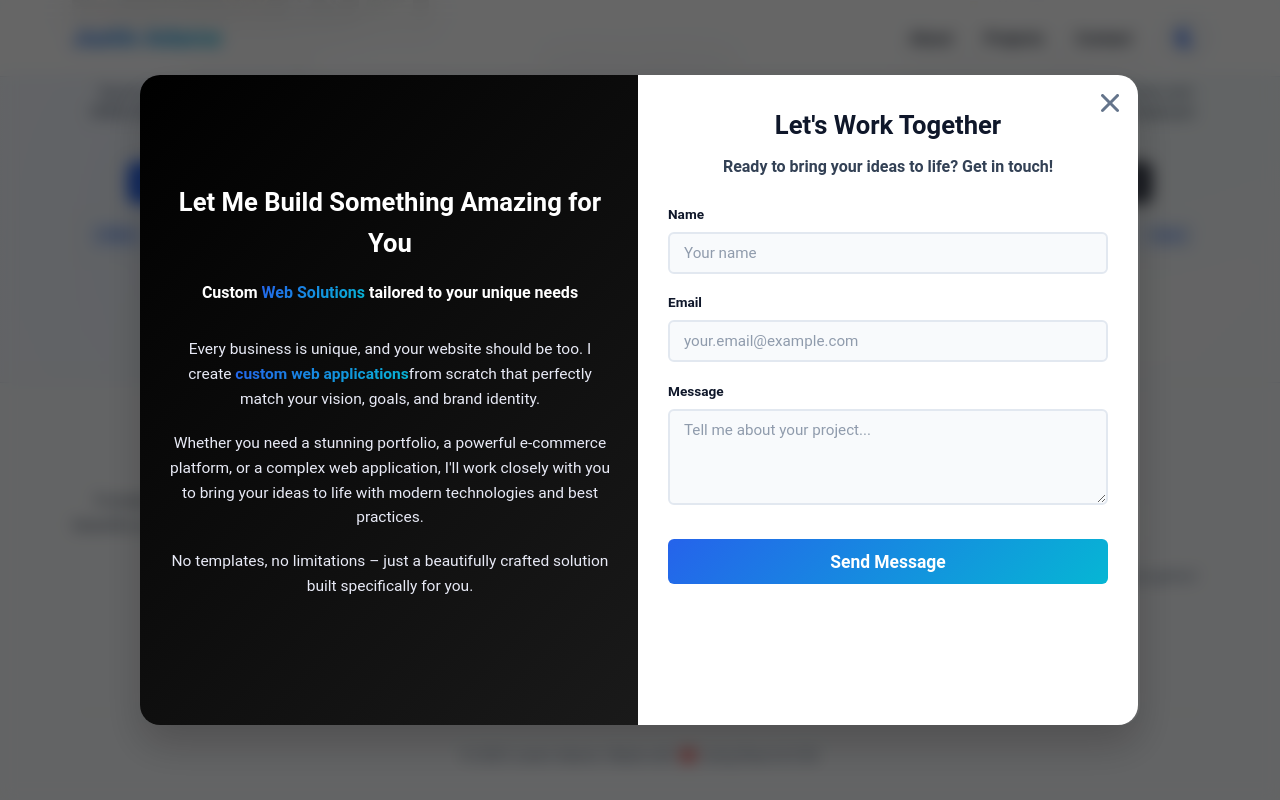
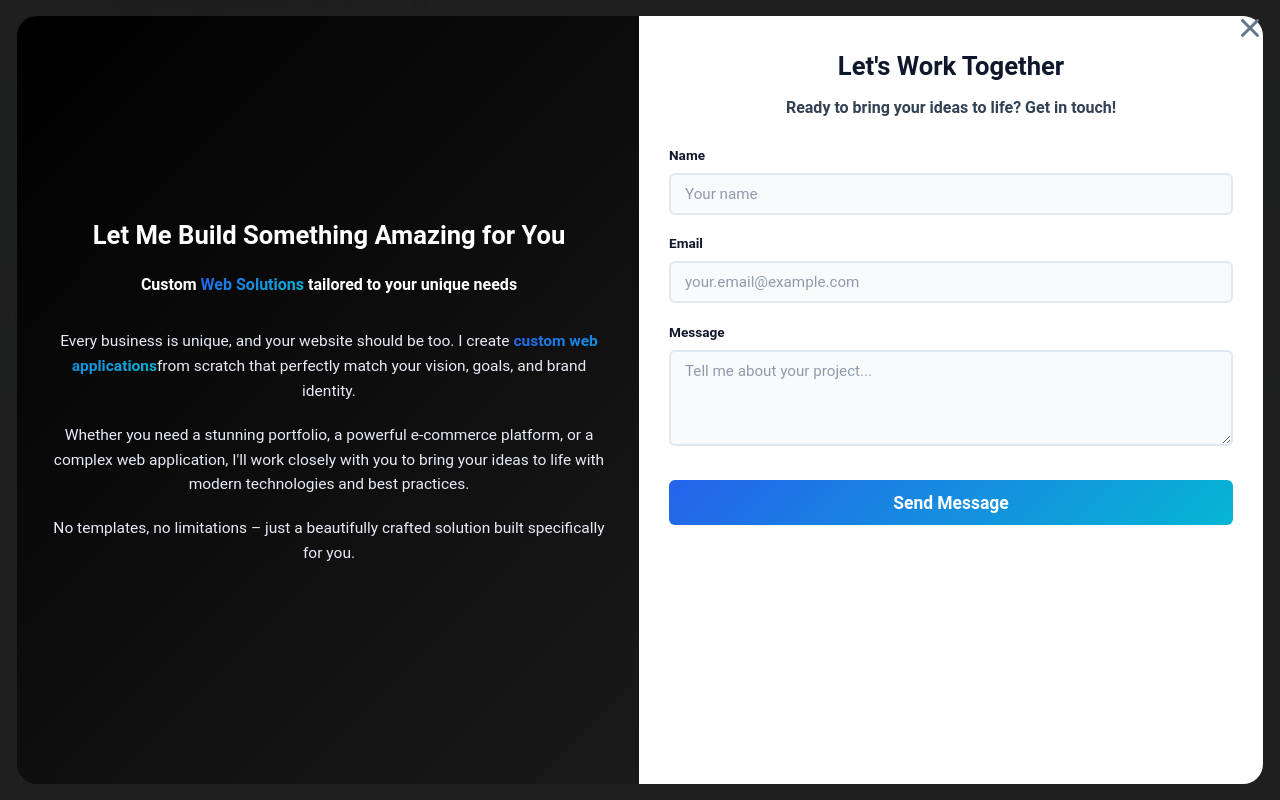
Before and after one commit to jradame/JUSTIN-PORTFOLIO-REACT-1, a React (Create React App) app: page / in a window 1280 px wide. Both pictures are taken after a click on the button "your.email@example.com". Shown: the part 1282-2082 px from the top of the page. Built offline with nearby package versions, Linux system fonts and the light colour scheme.

Commit message:
JUSTINPORTFOLIO

```diff
--- a/src/App.css
+++ b/src/App.css
@@ -611,17 +611,18 @@ body:not(.dark-theme) .project-image-simple {
 .modal-overlay.open { opacity: 1; }
 
 .modal {
+  position: fixed;
+  top: 0;
+  left: 0;
+  width: 100%;
+  height: 100%;
+  background: rgba(0,0,0,0.7);   /* dimmed background */
   display: flex;
-  width: 85%;
-  max-width: 1000px;
-  height: 650px;
-  border-radius: 20px;
-  position: relative;
-  opacity: 0;
-  transform: scale(0.9);
-  transition: all 0.4s ease;
-  background: transparent;
-  overflow: visible;
+  align-items: center;
+  justify-content: center;
+  padding: 1rem;                 /* breathing space around modal */
+  z-index: 1000;
+  overflow-y: auto;              /* allow full-page scroll if needed */
 }
 
 .modal.open {
```
